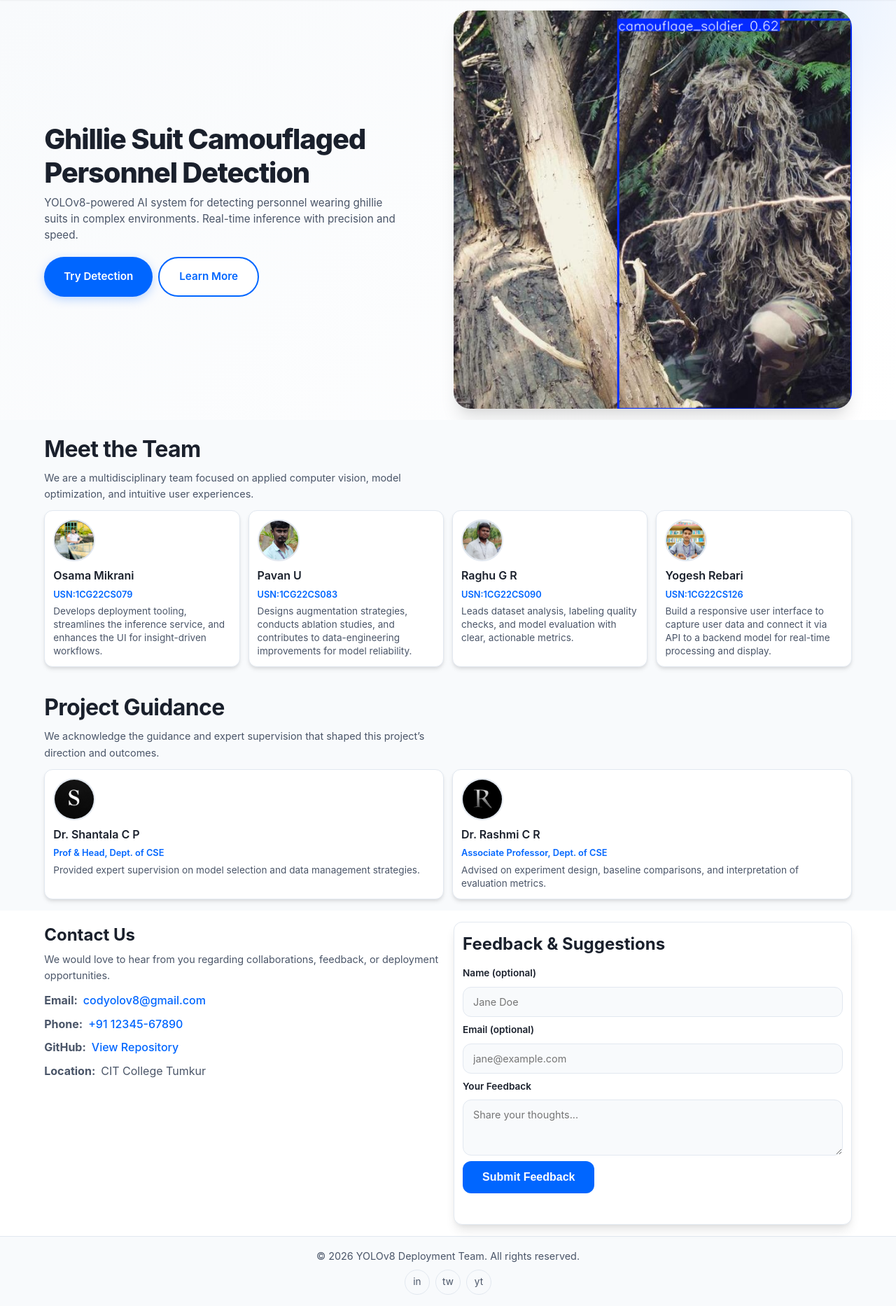
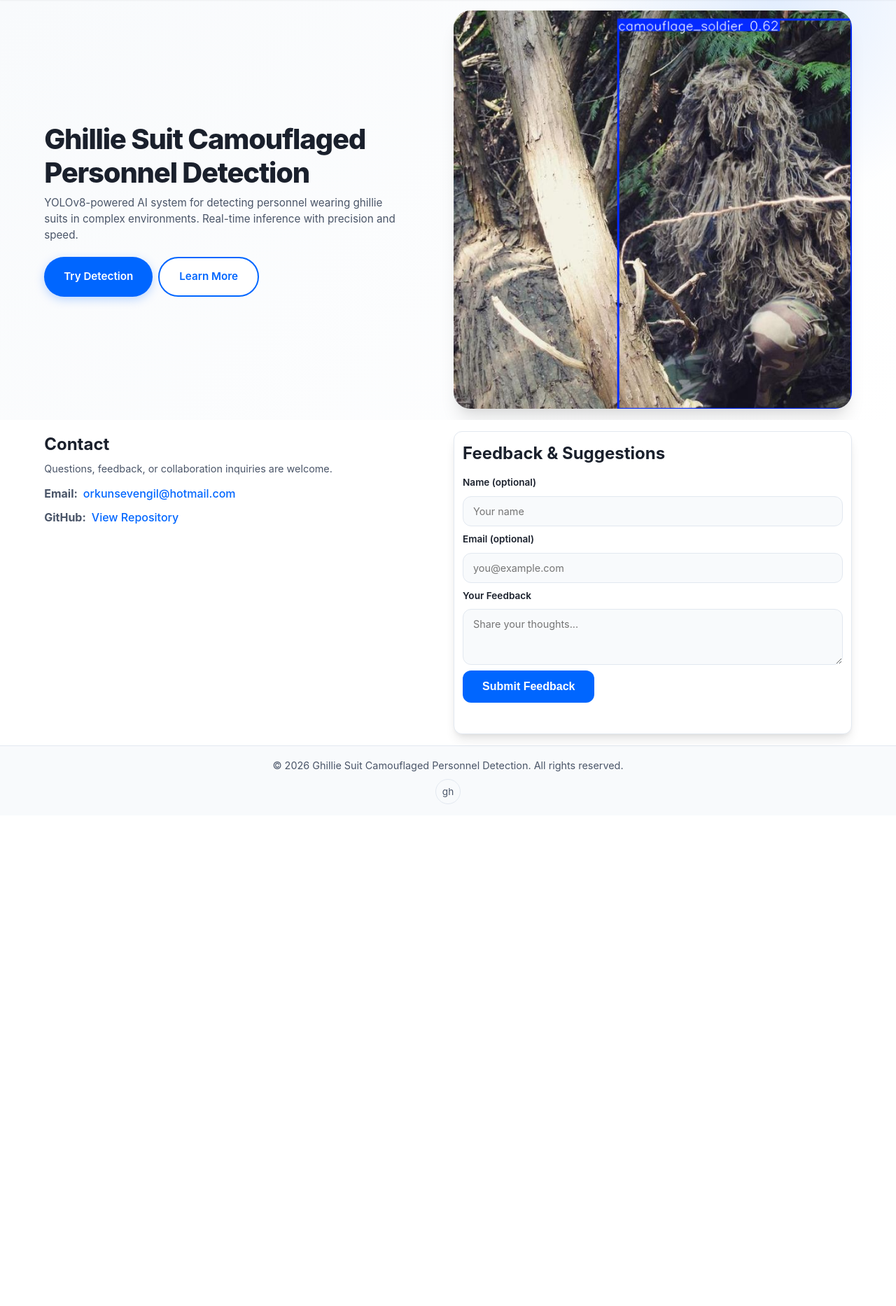
Before and after one commit to grayfox12345/ghillie-suit-camouflaged-personnel-detection, a Flask app: page / in a window 1280 px wide. Shown: the part 71-1937 px from the top of the page at 70% size. After the commit the page ends 1220 px from the top, so only its background shows below. Run offline with Flask 3, Linux system fonts and the light colour scheme.

Commit message:
Remove original team credits and update project ownership

```diff
--- a/templates/base.html
+++ b/templates/base.html
@@ -49,11 +49,9 @@
     <!-- Global footer with social links -->
     <footer class="site-footer" role="contentinfo">
         <div class="container footer-content">
-            <p>&copy; {{ current_year or 2025 }} YOLOv8 Deployment Team. All rights reserved.</p>
+            <p>&copy; {{ current_year or 2026 }} Ghillie Suit Camouflaged Personnel Detection. All rights reserved.</p>
             <div class="social-links">
-                <a href="#" aria-label="LinkedIn">in</a>
-                <a href="#" aria-label="Twitter">tw</a>
-                <a href="#" aria-label="YouTube">yt</a>
+                <a href="https://github.com/grayfox12345/ghillie-suit-camouflaged-personnel-detection" aria-label="GitHub">gh</a>
             </div>
         </div>
     </footer>
--- a/templates/index.html
+++ b/templates/index.html
@@ -1,9 +1,7 @@
 {% extends 'base.html' %}
 {% block title %}Ghillie Suit Camouflaged Personnel Detection | Overview{% endblock %}
 
-{# Page 1: Index - About, Team, Contact, Feedback #}
 {% block content %}
-        <!-- About Project: hero banner with summary and primary actions -->
         <section class="hero" id="about-project">
             <div class="container hero-content">
                 <div class="hero-text">
@@ -23,89 +21,14 @@
             </div>
         </section>
 
-        <!-- Team Members: responsive card grid with actual photos -->
-        <section class="team" id="team">
-            <div class="container">
-                <h2>Meet the Team</h2>
-                <p class="section-intro">
-                    We are a multidisciplinary team focused on applied computer vision, model optimization, and intuitive user experiences.
-                </p>
-                <div class="team-grid">
-                    <article class="team-card">
-                        <img src="{{ url_for('static', filename='images/Osama.png') }}" alt="Portrait of Osama Mikrani" class="avatar-photo">
-                        <h3>Osama Mikrani</h3>
-                        <p class="role">USN:1CG22CS079</p>
-                        <p class="bio">
-                            Develops deployment tooling, streamlines the inference service, and enhances the UI for insight-driven workflows.
-                        </p>
-                    </article>
-                    <article class="team-card">
-                        <img src="{{ url_for('static', filename='images/Pavan.png') }}" alt="Portrait of Pavan U" class="avatar-photo">
-                        <h3>Pavan U</h3>
-                        <p class="role">USN:1CG22CS083</p>
-                        <p class="bio">
-                            Designs augmentation strategies, conducts ablation studies, and contributes to data-engineering improvements for model reliability.
-                        </p>
-                    </article>
-                    <article class="team-card">
-                        <img src="{{ url_for('static', filename='images/Raghu.png') }}" alt="Portrait of Raghu G.R" class="avatar-photo">
-                        <h3>Raghu G R</h3>
-                        <p class="role">USN:1CG22CS090</p>
-                        <p class="bio">
-                            Leads dataset analysis, labeling quality checks, and model evaluation with clear, actionable metrics.
-                        </p>
-                    </article>
-                    <article class="team-card">
-                        <img src="{{ url_for('static', filename='images/Yogesh.png') }}" alt="Portrait of Yogesh Rebari" class="avatar-photo">
-                        <h3>Yogesh Rebari</h3>
-                        <p class="role">USN:1CG22CS126</p>
-                        <p class="bio">
-                           Build a responsive user interface to capture user data and connect it via API to a backend model for real-time processing and display.
-                        </p>
-                    </article>
-                </div>
-            </div>
-        </section>
-
-        <!-- Project Guidance: brief profiles for academic/industry guides -->
-        <section class="team" id="guidance">
-            <div class="container">
-                <h2>Project Guidance</h2>
-                <p class="section-intro">
-                    We acknowledge the guidance and expert supervision that shaped this project’s direction and outcomes.
-                </p>
-                <div class="team-grid">
-                    <article class="team-card">
-                        <img src="{{ url_for('static', filename='images/Shantala.png') }}" alt="Portrait of Dr. Shantala C P" width="128" height="128" class="avatar-photo">
-                        <h3>Dr. Shantala C P</h3>
-                        <p class="role">Prof & Head, Dept. of CSE</p>
-                        <p class="bio">
-                            Provided expert supervision on model selection and data management strategies.
-                        </p>
-                    </article>
-                    <article class="team-card">
-                        <img src="{{ url_for('static', filename='images/Rashmi.png') }}" alt="Portrait of Mrs. Rashmi C R" width="128" height="128" class="avatar-photo">
-                        <h3>Dr. Rashmi C R</h3>
-                        <p class="role">Associate Professor, Dept. of CSE</p>
-                        <p class="bio">
-                            Advised on experiment design, baseline comparisons, and interpretation of evaluation metrics.
-                        </p>
-                    </article>
-                </div>
-            </div>
-        </section>
-
-        <!-- Contact & Feedback: details and simple validated form -->
         <section class="contact" id="contact">
             <div class="container contact-grid">
                 <div class="contact-info">
-                    <h2>Contact Us</h2>
-                    <p>We would love to hear from you regarding collaborations, feedback, or deployment opportunities.</p>
+                    <h2>Contact</h2>
+                    <p>Questions, feedback, or collaboration inquiries are welcome.</p>
                     <ul>
-                        <li><strong>Email:</strong> <a href="mailto:codteam@gmail.com">codyolov8@gmail.com</a></li>
-                        <li><strong>Phone:</strong> <a href="tel:+911234567890">+91 12345-67890</a></li>
-                        <li><strong>GitHub:</strong> <a href="https://github.com/Yogesh-Rebari/Camouflaged-Object-Detection-using-Deep-Learning" target="_blank" rel="noopener">View Repository</a></li>
-                        <li><strong>Location:</strong> CIT College Tumkur</li>
+                        <li><strong>Email:</strong> <a href="mailto:orkunsevengil@hotmail.com">orkunsevengil@hotmail.com</a></li>
+                        <li><strong>GitHub:</strong> <a href="https://github.com/grayfox12345/ghillie-suit-camouflaged-personnel-detection" target="_blank" rel="noopener">View Repository</a></li>
                     </ul>
                 </div>
 
@@ -113,10 +36,10 @@
                     <h2>Feedback &amp; Suggestions</h2>
                     <form class="feedback-form" id="feedbackForm" novalidate>
                         <label for="name">Name (optional)</label>
-                        <input type="text" id="name" name="name" placeholder="Jane Doe">
+                        <input type="text" id="name" name="name" placeholder="Your name">
 
                         <label for="email">Email (optional)</label>
-                        <input type="email" id="email" name="email" placeholder="jane@example.com">
+                        <input type="email" id="email" name="email" placeholder="you@example.com">
 
                         <label for="feedback">Your Feedback</label>
                         <textarea id="feedback" name="feedback" placeholder="Share your thoughts..." required></textarea>
```
Also changed, not shown: README.md, static/images/Osama.png (deleted), static/images/Pavan.png (deleted), static/images/Raghu.png (deleted), static/images/Rashmi.png (deleted), static/images/Shantala.png (deleted), static/images/Yogesh.png (deleted), static/images/team members.png (deleted).
